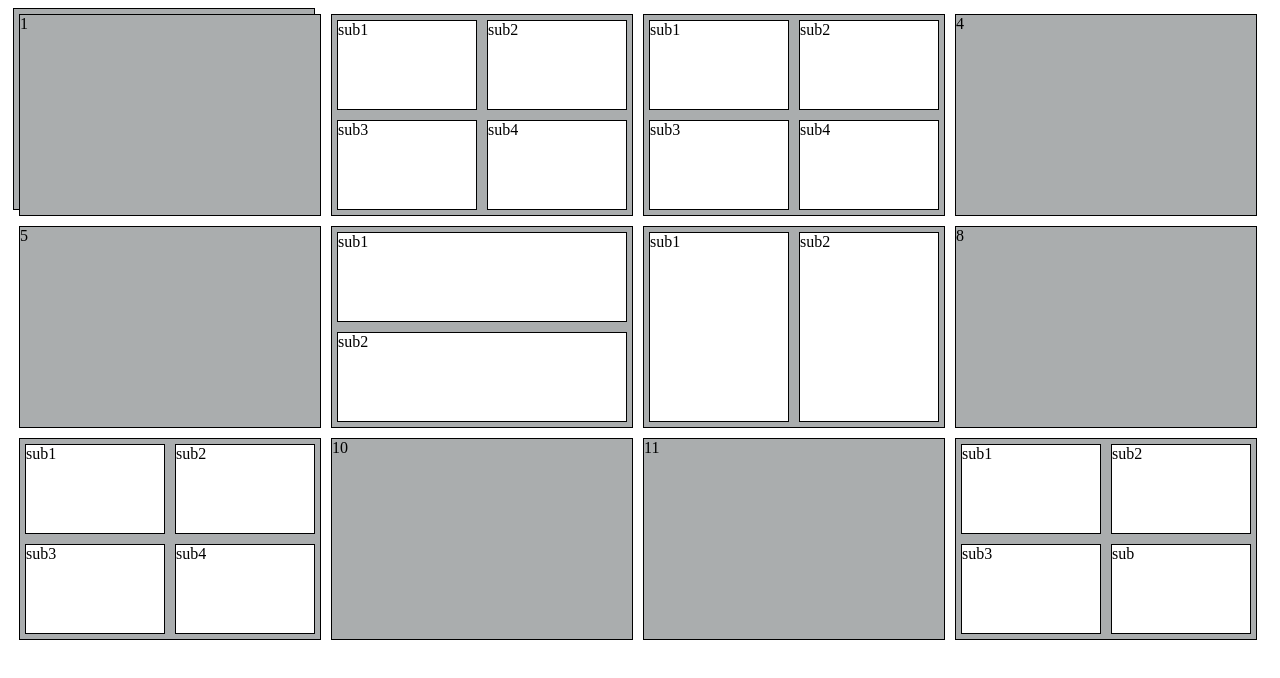
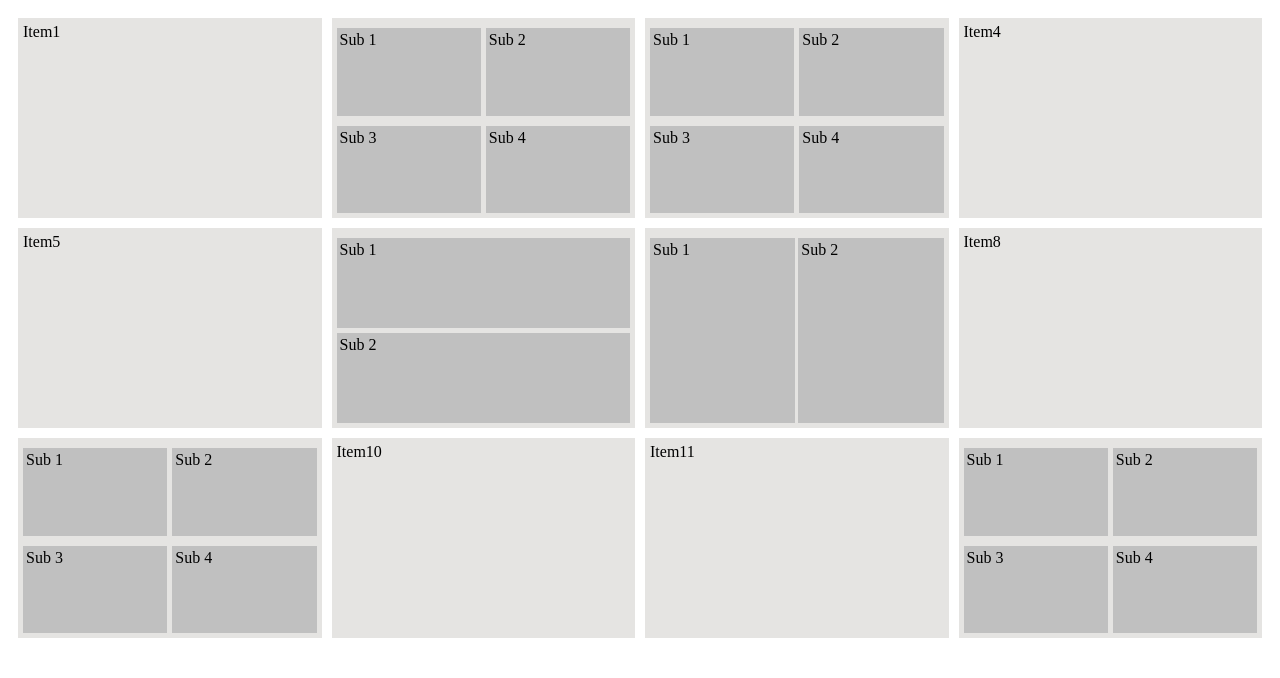
Before and after one commit to Razanhroub/Solve_html_css_task, a plain HTML site: page cssFLex/flex11.html in a window 1280 px wide. Drawn offline with Linux system fonts and the light colour scheme.

Commit message:
push html and css folder for solving task

```diff
--- a/cssFLex/flex11.css
+++ b/cssFLex/flex11.css
@@ -1,42 +1,38 @@
-.grid-container{
+.container {
   display: grid;
-  grid-template-columns: repeat(4,1fr);
-  grid-template-rows: repeat(3,1fr);
+  grid-template-columns: repeat(4, 1fr);
+  grid-template-rows: repeat(3, 200px);
+  gap: 10px;
+  padding: 10px;
 }
 
-div{
-width: 300px;
-height: 200px;
-background-color: rgb(170, 173, 174);
-border: 1px solid black;
-margin: 5px;
+.item {
+  background-color: #E5E4E2;
+  padding: 5px;
 }
 
-.grid-item9{
-display: grid;
-grid-template-columns: repeat(2,1fr);
-grid-template-rows: repeat(2,1fr);
+.item-sub {
+  display: grid;
+  grid-template-columns: repeat(2, 1fr);
+  grid-template-rows: repeat(2, 1fr);
+  gap: 5px;
 }
-.grid-item9 div{
-width: auto;
-height: auto;
-background-color:rgb(255, 255, 255);
+
+.sub {
+  background-color: #C0C0C0;
+  padding: 3px;
+  margin-top: 5px;
 }
-.grid-item6{
-display: grid;
-grid-template-rows: repeat(2,1fr);
+
+.item-horizontal {
+  display: grid;
+  grid-template-rows: repeat(2, 1fr);
+  padding: 5px;
 }
-.grid-item6 div{
-width: auto;
-height: auto;
-background-color:rgb(255, 255, 255);
+
+.item-vertical {
+  display: grid;
+  grid-template-columns: repeat(2, 1fr);
+  padding: 5px;
+  gap: 3px;
 }
-.grid-item7{
-display: grid;
-grid-template-columns: repeat(2,1fr);
-}
-.grid-item7 div{
-width: auto;
-height: auto;
-background-color:rgb(255, 255, 255);
-}
--- a/cssFLex/flex11.html
+++ b/cssFLex/flex11.html
@@ -3,53 +3,55 @@
 <head>
     <meta charset="UTF-8">
     <meta name="viewport" content="width=device-width, initial-scale=1.0">
-    <title>Document</title>
-    <link rel="stylesheet" href="flex11.css">
+    <title>Flex & Grid</title>
+    <link rel="stylesheet" href="./flex11.css">
 </head>
 <body>
+    <div class="container">
+        <div class="item">Item1</div>
+        <div class=" item item-sub">
+            <div class="sub">Sub 1</div>
+            <div class="sub">Sub 2</div>
+            <div class="sub">Sub 3</div>
+            <div class="sub">Sub 4</div>
+        </div>
 
-  <div class="grid-container">
-    <div class="grid-item">1</div>
-    <div class="grid-item9">
-    <div>sub1</div>
-    <div>sub2</div>
-    <div>sub3</div>
-    <div>sub4</div>
+        <div class="item item-sub">
+            <div class="sub">Sub 1</div>
+            <div class="sub">Sub 2</div>
+            <div class="sub">Sub 3</div>
+            <div class="sub">Sub 4</div>
+        </div>
+
+        <div class="item">Item4</div>
+        <div class="item">Item5</div>
+        <div class="item item-horizontal">
+            <div class="sub">Sub 1</div>
+            <div class="sub">Sub 2</div>
+        </div>
+
+        <div class=" item item-vertical">
+            <div class="sub">Sub 1</div>
+            <div class="sub">Sub 2</div>
+        </div>
+
+        <civ class="item">Item8</civ>
+        <div class="item item-sub">
+            <div class="sub">Sub 1</div>
+            <div class="sub">Sub 2</div>
+            <div class="sub">Sub 3</div>
+            <div class="sub">Sub 4</div>
+        </div>
+
+        <div class="item">Item10</div>
+        <div class="item">Item11</div>
+
+        <div class="item item-sub">
+            <div class="sub">Sub 1</div>
+            <div class="sub">Sub 2</div>
+            <div class="sub">Sub 3</div>
+            <div class="sub">Sub 4</div>
+        </div>
     </div>
-    <div class="grid-item9">
-    <div>sub1</div>
-    <div>sub2</div>
-    <div>sub3</div>
-    <div>sub4</div>
-    </div>
-    <div class="grid-item">4</div>
-    <div class="grid-item">5</div>
-    <div class="grid-item6">
-        <div>sub1</div>
-    <div>sub2</div>
-</div>
-    <div class="grid-item7">
-        <div>sub1</div>
-         <div>sub2</div>
-</div>
-    <div class="grid-item">8</div>
-    <div class="grid-item9">
-    <div>sub1</div>
-    <div>sub2</div>
-    <div>sub3</div>
-    <div>sub4</div></div>
-    <div class="grid-item">10</div>
-    <div class="grid-item">11</div>
-    <div class="grid-item9">
-    <div>sub1</div>
-    <div>sub2</div>
-    <div>sub3</div>
-    <div>sub</div>
-</div>
-
-  </div>
-
-
-
 </body>
 </html>
```
